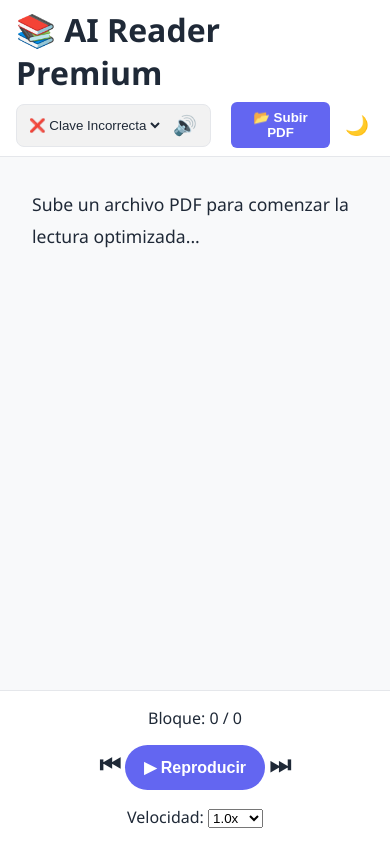
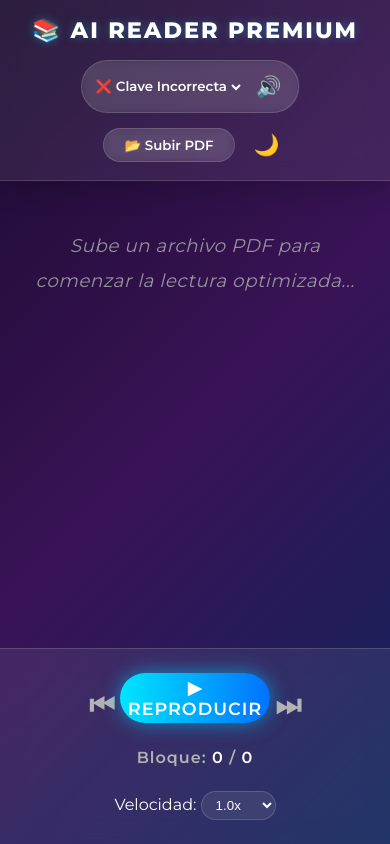
Before and after one commit to SystemCodex/premium-ai-reader, a website: page index.html in a window 390 px wide. Drawn offline with Linux system fonts and the light colour scheme; no server answers; a script that the page names is missing.

Commit message:
Update style.css

```diff
--- a/style.css
+++ b/style.css
@@ -1,36 +1,47 @@
-/* VARIABLES */
+/* IMPORTAR FUENTE MODERNA (Montserrat) */
+@import url('https://fonts.googleapis.com/css2?family=Montserrat:wght@400;600;800&display=swap');
+
+/* =========================================
+   1. VARIABLES FUTURISTAS & COLORES
+   ========================================= */
 :root {
-    --bg-app: #f8f9fa;
-    --bg-panel: #ffffff;
-    --text-main: #1f2937;
-    --text-muted: #6b7280;
-    --primary: #6366f1;
-    --primary-hover: #4f46e5;
-    --highlight-bg: #e0e7ff;
-    --highlight-text: #3730a3;
-    --border: #e5e7eb;
+    /* Fondo Gradiente Principal (Inspirado en la referencia) */
+    --bg-gradient: linear-gradient(135deg, #1a0b2e 0%, #391356 50%, #0f255c 100%);
+
+    /* Efecto Vidrio (Glassmorphism) */
+    --glass-bg: rgba(255, 255, 255, 0.08); /* Fondo translúcido */
+    --glass-border: rgba(255, 255, 255, 0.15); /* Borde sutil */
+    --glass-blur: blur(12px); /* Desenfoque del fondo */
+
+    /* Textos */
+    --text-white: #ffffff;
+    --text-muted-light: #b3b3b3;
+
+    /* Acentos de Neón */
+    --neon-cyan: #00e5ff;
+    --neon-pink: #ff00a8;
+    --neon-glow-shadow: 0 0 15px rgba(0, 229, 255, 0.4); /* Resplandor cian */
+
+    /* Gradiente para botón principal */
+    --primary-btn-grad: linear-gradient(90deg, var(--neon-cyan), #0072ff);
 }
 
-body.dark-mode {
-    --bg-app: #111827;
-    --bg-panel: #1f2937;
-    --text-main: #f3f4f6;
-    --text-muted: #9ca3af;
-    --primary: #818cf8;
-    --primary-hover: #6366f1;
-    --highlight-bg: #312e81;
-    --highlight-text: #e0e7ff;
-    --border: #374151;
-}
+/* El modo oscuro ya no es necesario porque el diseño base ES oscuro.
+   Podemos eliminar el bloque body.dark-mode por ahora. */
 
+/* =========================================
+   2. ESTRUCTURA BASE
+   ========================================= */
 * { box-sizing: border-box; margin: 0; padding: 0; }
 html, body { height: 100%; width: 100%; }
 
 body {
-    font-family: 'Segoe UI', sans-serif;
-    background-color: var(--bg-app);
-    color: var(--text-main);
-    overflow: hidden; /* IMPORTANTE: Evita scroll en el cuerpo, solo en el viewer */
+    /* Usamos la nueva fuente y el fondo gradiente */
+    font-family: 'Montserrat', sans-serif;
+    background: var(--bg-gradient); /* Fondo futurista */
+    background-attachment: fixed; /* El fondo se queda fijo al hacer scroll */
+    color: var(--text-white); /* Texto blanco */
+    overflow: hidden;
 }
 
 .app-container {
@@ -39,80 +50,174 @@ body {
     height: 100vh;
 }
 
-/* HEADER */
+/* =========================================
+   3. ENCABEZADO (HEADER) - EFECTO VIDRIO
+   ========================================= */
 header {
-    background: var(--bg-panel);
-    padding: 0.8rem 2rem;
+    /* Fondo translúcido + Desenfoque */
+    background: var(--glass-bg);
+    backdrop-filter: var(--glass-blur);
+    -webkit-backdrop-filter: var(--glass-blur); /* Para Safari */
+
+    border-bottom: 1px solid var(--glass-border);
+    padding: 1rem 2rem;
     display: flex;
     justify-content: space-between;
     align-items: center;
-    border-bottom: 1px solid var(--border);
     flex-shrink: 0;
+    box-shadow: 0 4px 30px rgba(0, 0, 0, 0.2); /* Sombra suave */
+    z-index: 10;
 }
 
-.top-controls { display: flex; gap: 10px; align-items: center; }
+header h1 {
+    font-weight: 800;
+    text-transform: uppercase; /* Mayúsculas */
+    letter-spacing: 2px; /* Espaciado entre letras */
+    /* Pequeño resplandor en el texto */
+    text-shadow: 0 0 10px rgba(0, 229, 255, 0.3);
+    font-size: 1.4rem;
+}
 
-/* Selector de Voz */
+.top-controls { display: flex; gap: 12px; align-items: center; }
+
+/* =========================================
+   4. SELECTORES Y BOTONES FUTURISTAS
+   ========================================= */
+
+/* Grupo del selector de voz */
 .voice-control-group {
     display: flex;
     align-items: center;
     gap: 5px;
-    background: rgba(0,0,0,0.05);
-    padding: 4px 8px;
-    border-radius: 8px;
+    /* Fondo de vidrio */
+    background: var(--glass-bg);
+    border: 1px solid var(--glass-border);
+    padding: 6px 10px;
+    border-radius: 30px; /* Bordes muy redondeados */
     margin-right: 10px;
-    border: 1px solid var(--border);
+    backdrop-filter: blur(5px);
 }
+
+/* El selector (dropdown) */
 .voice-select {
     border: none;
     background: transparent;
-    color: var(--text-main);
-    max-width: 150px;
+    color: var(--text-white);
+    font-family: inherit;
+    font-weight: 600;
+    max-width: 160px;
     outline: none;
+    cursor: pointer;
 }
 
-/* BOTONES */
-button { cursor: pointer; border: none; border-radius: 6px; font-weight: 600; transition: 0.2s; }
-.btn-primary { background: var(--primary); color: white; padding: 8px 16px; }
-.btn-primary:hover { background: var(--primary-hover); }
-.btn-icon { background: transparent; font-size: 1.2rem; padding: 5px; }
+/* Opciones del selector (Para que se vean oscuras al abrirlo) */
+.voice-select option {
+    background-color: #1a0b2e; /* Color oscuro sólido */
+    color: white;
+}
 
-/* VISUALIZADOR (SCROLL) */
+/* Botones Generales */
+button {
+    cursor: pointer;
+    border-radius: 30px; /* Botones estilo cápsula */
+    font-family: 'Montserrat', sans-serif;
+    font-weight: 600;
+    transition: all 0.3s ease;
+    border: 1px solid transparent;
+}
+
+/* Botón "Subir PDF" */
+.btn-primary {
+    background: rgba(255, 255, 255, 0.1); /* Semi-transparente */
+    color: var(--text-white);
+    padding: 8px 20px;
+    border: 1px solid var(--glass-border);
+    backdrop-filter: blur(5px);
+}
+.btn-primary:hover {
+    background: rgba(255, 255, 255, 0.2);
+    box-shadow: 0 0 15px rgba(255, 255, 255, 0.3); /* Resplandor blanco */
+}
+
+/* Botones Icono (Bocina, Luna) */
+.btn-icon {
+    background: transparent;
+    color: var(--text-white);
+    font-size: 1.3rem;
+    padding: 6px;
+    border: 1px solid transparent;
+}
+.btn-icon:hover {
+    color: var(--neon-cyan);
+    text-shadow: 0 0 10px var(--neon-cyan);
+}
+
+/* =========================================
+   5. ZONA DE LECTURA (VIEWER)
+   ========================================= */
 #viewer {
     flex: 1;
-    overflow-y: auto; /* SCROLL SOLO AQUÍ */
-    padding: 2rem;
+    overflow-y: auto;
+    padding: 3rem 2rem;
     width: 100%;
     scroll-behavior: smooth;
 }
 
 #text-content {
-    max-width: 800px;
+    max-width: 850px;
     margin: 0 auto;
-    font-size: 1.1rem;
-    line-height: 1.8;
+    font-size: 1.15rem;
+    line-height: 1.9;
+    letter-spacing: 0.5px;
 }
 
-.sentence {
-    display: block; /* Bloques separados */
-    margin-bottom: 1.5rem;
-    padding: 1rem;
-    border-radius: 8px;
-    cursor: pointer;
-    border: 1px solid transparent;
-}
-.sentence:hover { background-color: rgba(0,0,0,0.05); border-color: var(--border); }
-.sentence.active {
-    background-color: var(--highlight-bg);
-    color: var(--highlight-text);
-    border-left: 5px solid var(--primary);
-    font-weight: 500;
+.placeholder-text {
+    color: var(--text-muted-light);
+    text-align: center;
+    font-style: italic;
+    opacity: 0.8;
 }
 
-/* FOOTER */
+/* Bloques de texto */
+.sentence {
+    display: block;
+    margin-bottom: 1.5rem;
+    padding: 1.2rem;
+    border-radius: 12px;
+    cursor: pointer;
+    /* Borde transparente por defecto para que no salte al activarse */
+    border: 1px solid transparent;
+    transition: all 0.3s ease;
+    background: rgba(255, 255, 255, 0.02); /* Fondo muy sutil */
+}
+
+.sentence:hover {
+    background-color: rgba(255, 255, 255, 0.05);
+    border-color: var(--glass-border);
+}
+
+/* BLOQUE ACTIVO (LEYENDO) - EFECTO NEÓN */
+.sentence.active {
+    /* Fondo cian translúcido */
+    background-color: rgba(0, 229, 255, 0.1);
+    color: var(--text-white);
+    /* Borde izquierdo brillante */
+    border-left: 4px solid var(--neon-cyan);
+    /* Resplandor alrededor de la caja */
+    box-shadow: var(--neon-glow-shadow), inset 0 0 10px rgba(0, 229, 255, 0.1);
+    font-weight: 600;
+}
+
+/* =========================================
+   6. BARRA DE REPRODUCCIÓN (FOOTER)
+   ========================================= */
 .player-bar {
-    background: var(--bg-panel);
-    border-top: 1px solid var(--border);
+    /* Efecto vidrio igual que el header */
+    background: var(--glass-bg);
+    backdrop-filter: var(--glass-blur);
+    -webkit-backdrop-filter: var(--glass-blur);
+    border-top: 1px solid var(--glass-border);
+
     padding: 1rem 2rem;
     display: flex;
     justify-content: space-between;
@@ -121,17 +226,73 @@ button { cursor: pointer; border: none; border-radius: 6px; font-weight: 600; tr
     z-index: 10;
 }
 
-.btn-control { background: transparent; font-size: 1.5rem; color: var(--text-main); }
-.btn-play {
-    background: var(--primary);
-    color: white;
-    width: 140px;
-    height: 45px;
-    border-radius: 25px;
-    font-size: 1rem;
+.progress-info {
+    font-weight: 600;
+    letter-spacing: 1px;
+    color: var(--text-muted-light);
+}
+.progress-info span { color: var(--text-white); }
+
+/* Botones de control (atrás/adelante) */
+.btn-control {
+    background: transparent;
+    font-size: 1.8rem;
+    color: var(--text-muted-light);
+    transition: 0.3s;
+}
+.btn-control:hover {
+    color: var(--neon-cyan);
+    text-shadow: 0 0 15px var(--neon-cyan);
+    transform: scale(1.1);
 }
 
+/* BOTÓN DE REPRODUCCIÓN PRINCIPAL (El más llamativo) */
+.btn-play {
+    /* Gradiente vibrante */
+    background: var(--primary-btn-grad);
+    color: white;
+    width: 150px;
+    height: 50px;
+    border-radius: 30px;
+    font-size: 1.1rem;
+    letter-spacing: 1px;
+    text-transform: uppercase;
+    border: none;
+    /* Sombra de resplandor fuerte */
+    box-shadow: 0 0 20px rgba(0, 198, 255, 0.6);
+}
+.btn-play:hover {
+    transform: scale(1.05);
+    box-shadow: 0 0 30px rgba(0, 198, 255, 0.8), 0 0 10px rgba(255, 255, 255, 0.5);
+}
+
+/* Selector de velocidad */
+#speed-select {
+    background: var(--glass-bg);
+    color: var(--text-white);
+    border: 1px solid var(--glass-border);
+    padding: 5px 10px;
+    border-radius: 20px;
+    outline: none;
+    cursor: pointer;
+}
+#speed-select option { background-color: #1a0b2e; }
+
+/* =========================================
+   7. RESPONSIVE
+   ========================================= */
 @media (max-width: 768px) {
-    .player-bar { flex-direction: column; gap: 1rem; }
-    header { padding: 0.5rem 1rem; flex-direction: column; gap: 0.5rem;}
+    header {
+        flex-direction: column;
+        gap: 1rem;
+        padding: 1rem;
+    }
+    .top-controls { flex-wrap: wrap; justify-content: center; }
+
+    .player-bar {
+        flex-direction: column;
+        gap: 1.5rem;
+        padding: 1.5rem;
+    }
+    .main-buttons { order: -1; /* Botones primero en móvil */ }
 }
```
